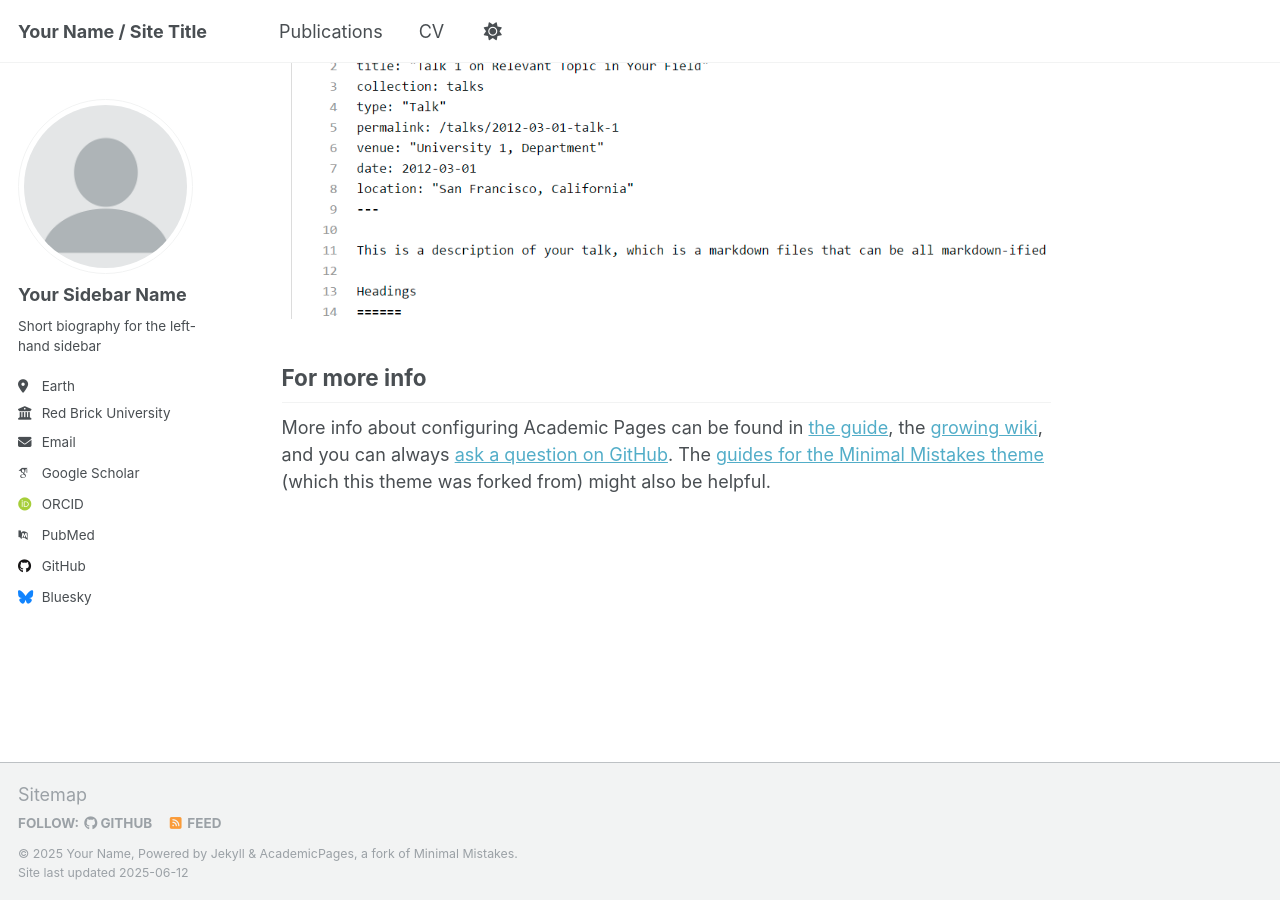
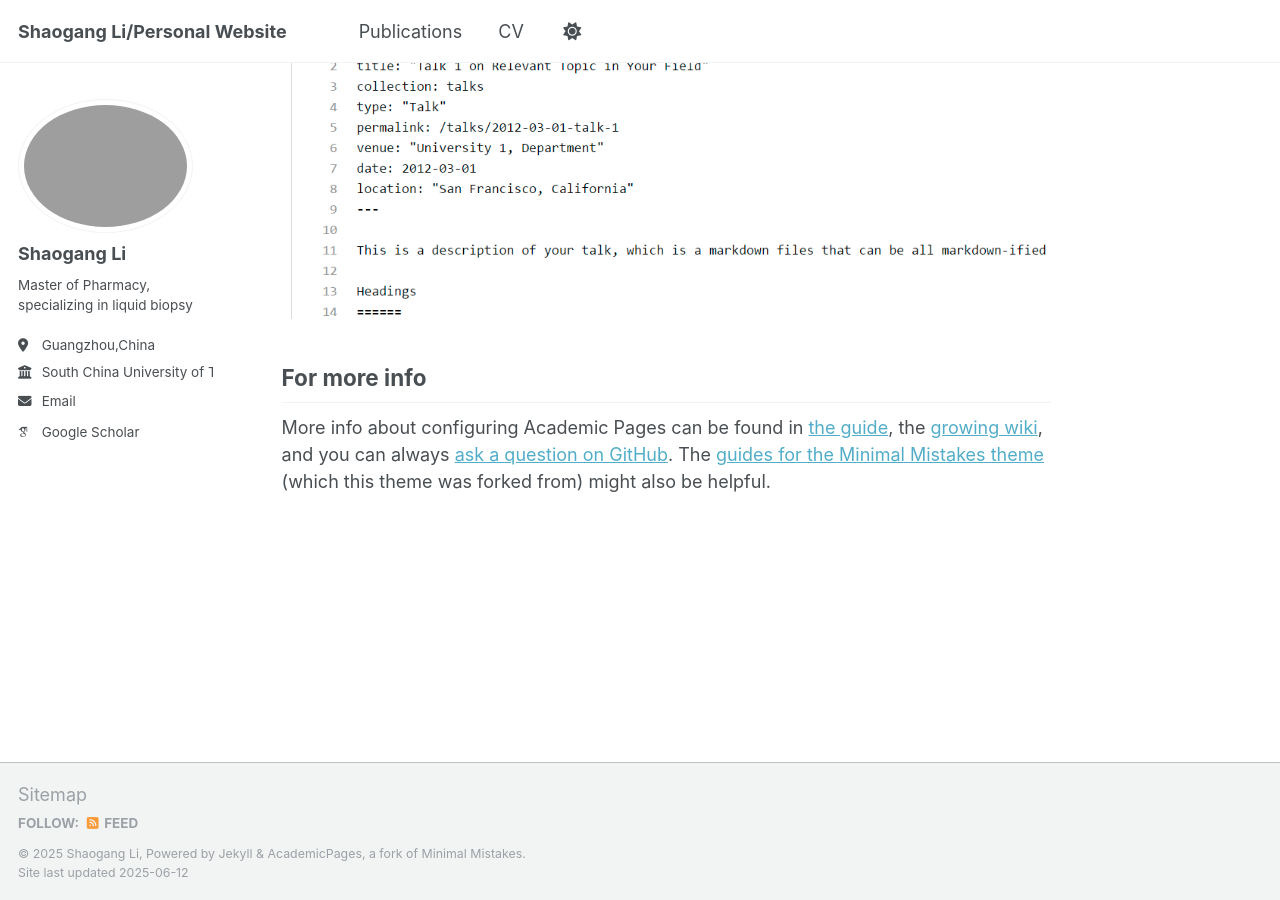
Before and after one commit to AlfredLSG/ShaogangLi, a Jekyll site: the page built from _pages/about.md, in a window 1280 px wide and 900 px high, scrolled down 2636 px. Built offline with Jekyll 4.4.1, drawn with Linux system fonts in a browser that asks for light colours; some web fonts are replaced.

Commit message:
Update _config.yml

```diff
--- a/_config.yml
+++ b/_config.yml
@@ -9,11 +9,11 @@
 # Basic Site Settings
 locale                   : "en-US"
 site_theme               : "default"
-title                    : "Your Name / Site Title"
+title                    : "Shaogang Li/Personal Website"
 title_separator          : "-"
-name                     : &name "Your Name"
+name                     : &name "Shaogang Li"
 description              : &description "personal description"
-url                      : https://alfredlsg.github.io/ShaogangLi/ # the base hostname & protocol for your site e.g. "https://[your GitHub username].github.io" or if you already have some other page hosted on Github then use "https://[your GitHub username].github.io/[Your Repo Name]"
+url                      : https://alfredlsg.github.io/Shaogang.Li/ # the base hostname & protocol for your site e.g. "https://[your GitHub username].github.io" or if you already have some other page hosted on Github then use "https://[your GitHub username].github.io/[Your Repo Name]"
 baseurl                  : "" # the subpath of your site, e.g. "/blog"
 repository               : "academicpages/academicpages.github.io"
 
@@ -22,59 +22,60 @@ repository               : "academicpages/academicpages.github.io"
 #               Additional customization can be done by editing /_includes/author-profile.html
 author:
   # Biographic information
-  avatar           : "profile.png"
-  name             : "Your Sidebar Name"
+  avatar           : "李少港.png"
+  name             : "Shaogang Li"
   pronouns         : # example: "she/her"
-  bio              : "Short biography for the left-hand sidebar"
-  location         : "Earth"
-  employer         : "Red Brick University"
+  bio              : "Master of Pharmacy, specializing in liquid biopsy"
+  location         : "Guangzhou,China"
+  employer         : "South China University of
+                              Technology"
   uri              : # URL
-  email            : "none@example.org"
+  email            : "li.shaogang97@gmail.com"
 
   # Academic websites
-  academia         : # URL
-  arxiv            : # URL - Update with the correct link to your profile
+  # academia         : # URL
+  # arxiv            : # URL - Update with the correct link to your profile
   googlescholar    : "https://scholar.google.com/citations?user=PS_CX0AAAAAJ"
-  impactstory      : # URL
-  orcid            : "http://orcid.org/yourorcidurl"
-  semantic         : # URL
-  pubmed           : "https://www.ncbi.nlm.nih.gov/pubmed/?term=john+snow"
-  researchgate     : # URL
-  scopus           : # URL
+  # impactstory      : # URL
+  # orcid            : "http://orcid.org/yourorcidurl"
+  # semantic         : # URL
+  # pubmed           : "https://www.ncbi.nlm.nih.gov/pubmed/?term=john+snow"
+  # researchgate     : # URL
+  # scopus           : # URL
 
-  # Repositories and software development
-  bitbucket        : # Username - Update with your username on the site
-  codepen          : # Username
-  dribbble         : # Username
-  github           : "academicpages"
-  kaggle           : # Username
-  stackoverflow    : # User number or user number and name (i.e., use "1" or "1/jeff-atwood")
+  # # Repositories and software development
+  # bitbucket        : # Username - Update with your username on the site
+  # codepen          : # Username
+  # dribbble         : # Username
+  # github           : "academicpages"
+  # kaggle           : # Username
+  # stackoverflow    : # User number or user number and name (i.e., use "1" or "1/jeff-atwood")
 
-  # Social media
-  bluesky          : "bsky.app" # Replace this with you Bluesky username
-  facebook         : # Username
-  flickr           : # Username
-  foursquare       : # Username
-  goodreads        : # Username
-  google_plus      : # Username
-  keybase          : # Username
-  instagram        : # Username
-  lastfm           : # Username
-  linkedin         : # Username
-  mastodon         : # URL
-  medium           : # URL
-  pinterest        : # Username
-  soundcloud       : # Username
-  steam            : # Username
-  telegram         : # URL
-  tumblr           : # Username
-  twitter          : # Username for X / Twitter
-  vine             : # Username
-  weibo            : # Username
-  wikipedia        : # Username
-  xing             : # Username
-  youtube          : # Username
-  zhihu            : # Username
+  # # Social media
+  # bluesky          : "bsky.app" # Replace this with you Bluesky username
+  # facebook         : # Username
+  # flickr           : # Username
+  # foursquare       : # Username
+  # goodreads        : # Username
+  # google_plus      : # Username
+  # keybase          : # Username
+  # instagram        : # Username
+  # lastfm           : # Username
+  # linkedin         : # Username
+  # mastodon         : # URL
+  # medium           : # URL
+  # pinterest        : # Username
+  # soundcloud       : # Username
+  # steam            : # Username
+  # telegram         : # URL
+  # tumblr           : # Username
+  # twitter          : # Username for X / Twitter
+  # vine             : # Username
+  # weibo            : # Username
+  # wikipedia        : # Username
+  # xing             : # Username
+  # youtube          : # Username
+  # zhihu            : # Username
 
 # Publication Category - The following the list of publication categories and their headings
 publication_category:
```
